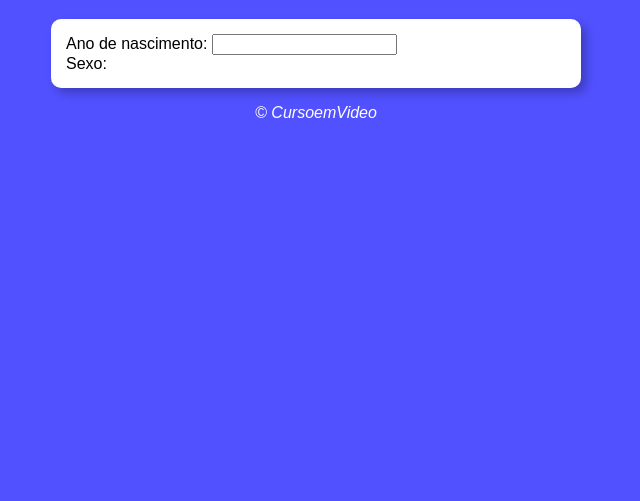
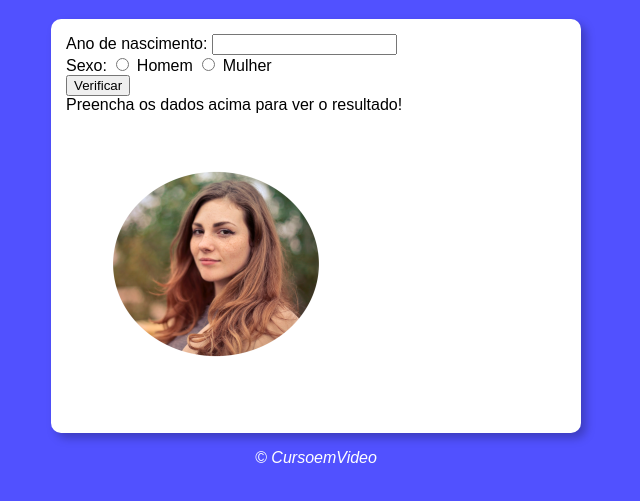
Before and after one commit to wesleyRubel/CursoJS, a plain HTML site: page aula12ex/aula15/modelo.html in a window 1280 px wide. Shown: the part 61-562 px from the top of the page, without its empty margins (324-964 px from the left). Drawn offline with Linux system fonts and the light colour scheme.

Commit message:
Update modelo.html

```diff
--- a/aula12ex/aula15/modelo.html
+++ b/aula12ex/aula15/modelo.html
@@ -18,7 +18,17 @@
         </div>
         <div>
             <span id="outSexo">Sexo:</span>
-
+            <input type="radio" name="sexo" id="m">
+            <label for="m">Homem</label>
+            <input type="radio" name="sexo" id="f">
+            <label for="f">Mulher</label>
+        </div>
+        <input type="button" value="Verificar" id="btVerificar">
+        <div id="outMsg">
+            Preencha os dados acima para ver o resultado!
+        </div>
+        <div>
+            <img id="imagem" src="./imagens/mulherJovem.png" alt="Imagem">
         </div>
     </section>
     <footer>
```
